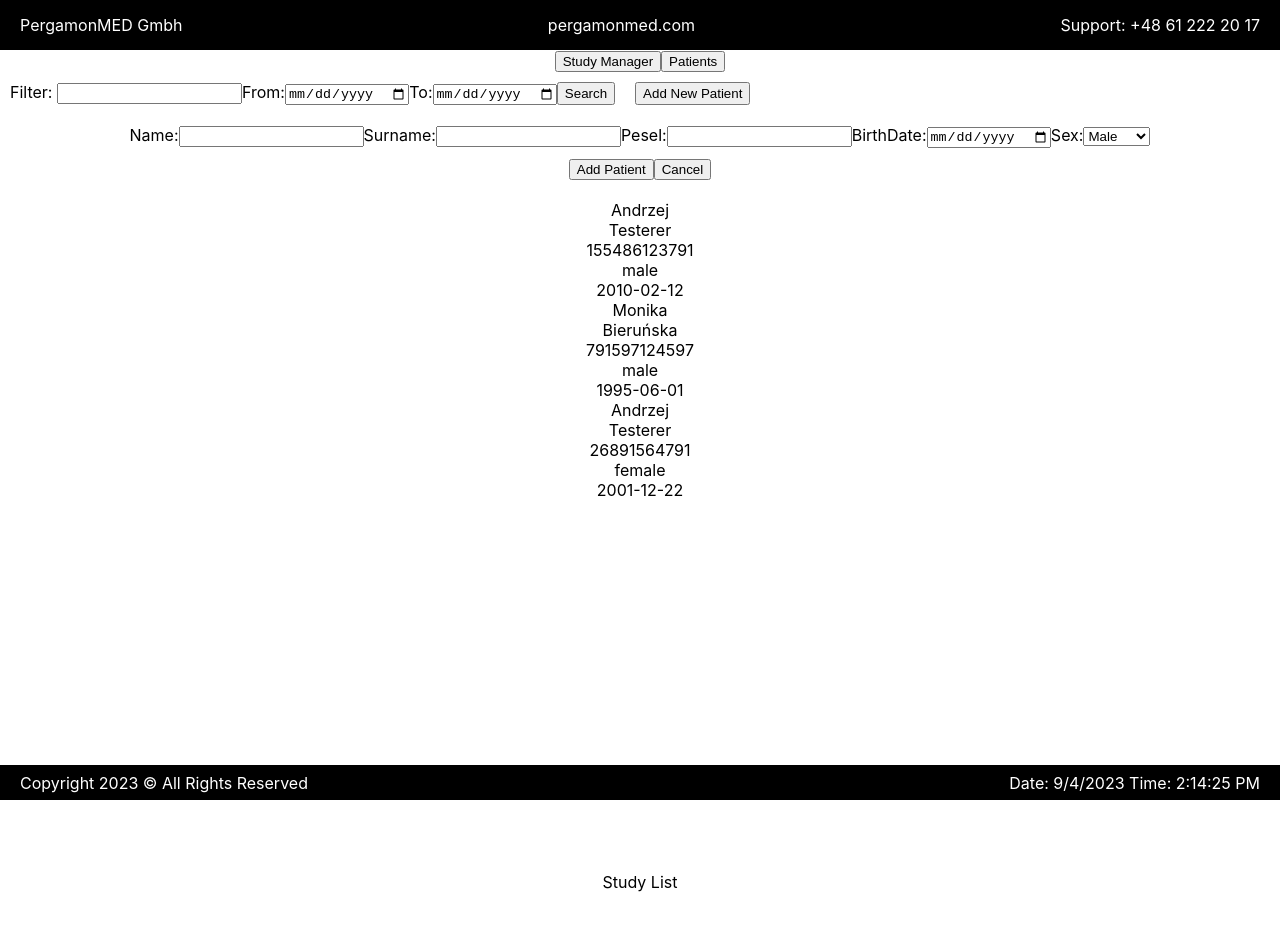
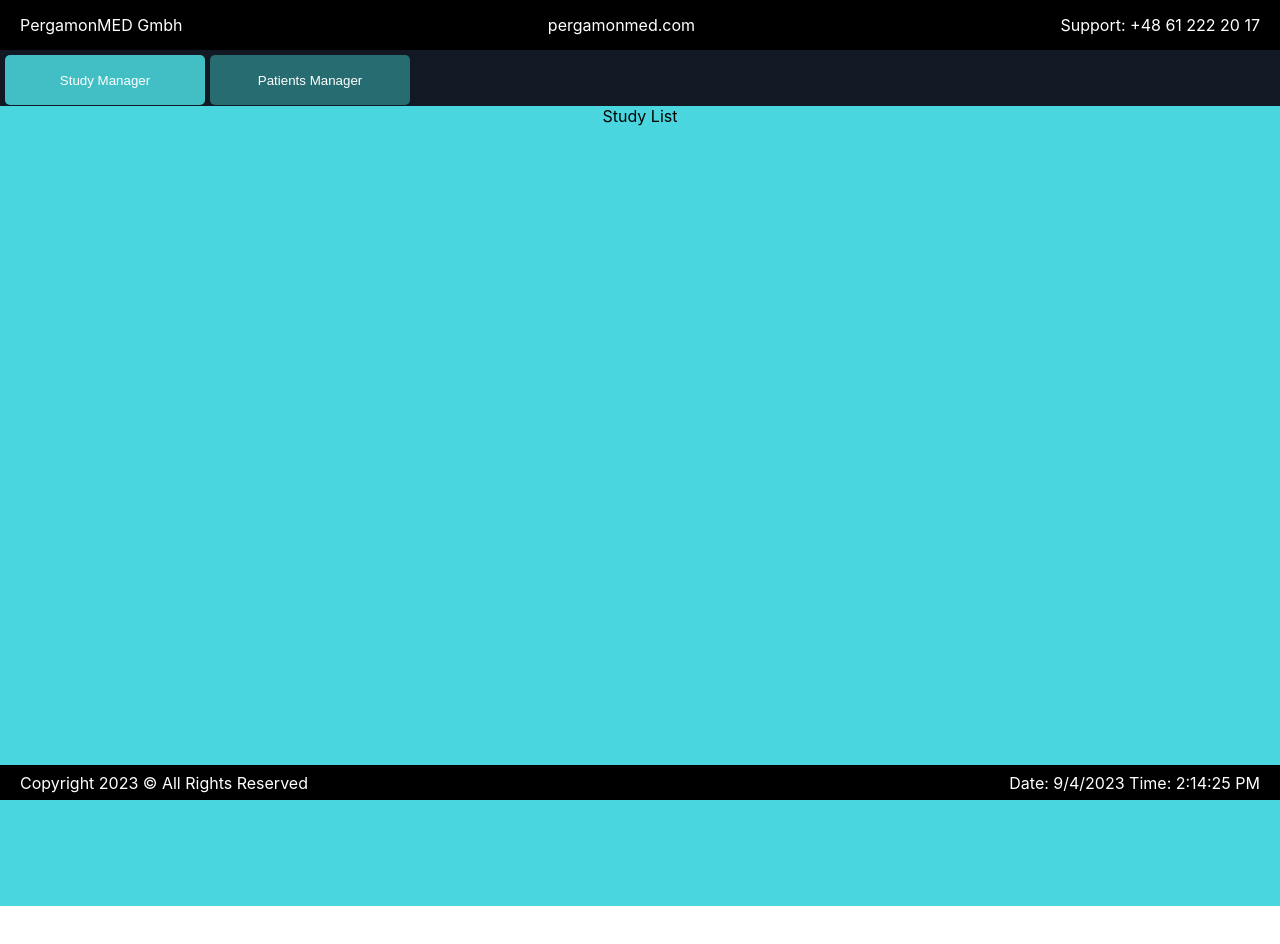
Before and after one commit to MykolaRybaruk/test, a React (Create React App) app: page / in a window 1280 px wide. Shown: the top 944 px of the page. After the commit the page ends 906 px from the top, so only its background shows below. Built offline with nearby package versions, Linux system fonts and the light colour scheme.

Commit message:
fixed patient adding function

```diff
--- a/src/AddPatient/AddPatient.js
+++ b/src/AddPatient/AddPatient.js
@@ -1,7 +1,7 @@
 import React, {useState} from "react";
 import "./AddPatient.css";
 
-export default function AddPatient({status, hide}) {
+export default function AddPatient({status, hide, patientAdding}) {
     const [name, setName] = useState('');
     const [surName, setSurName] = useState('');
     const [pesel, setPesel] = useState('');
@@ -39,7 +39,7 @@ export default function AddPatient({status, hide}) {
             sex: sex,
             checked: false,
         }
-        console.log(patient);
+        patientAdding(patient);
         setName('');
         setSurName('');
         setPesel('');
--- a/src/App.css
+++ b/src/App.css
@@ -1,6 +1,7 @@
 .App {
   text-align: center;
 padding-top: 50px;
+background-color: #121925;
 }
 
 ol {
--- a/src/PatientList/PatientList.js
+++ b/src/PatientList/PatientList.js
@@ -21,7 +21,7 @@ const patients = [
       checked: false,
     },
     {
-      name: 'Andrzej',
+      name: 'Filip',
       surname: 'Testerer',
       id: '26891564791',
       birthdate: '2001-12-22',
@@ -32,21 +32,27 @@ const patients = [
 
 
 export default function PatientList({status}) {
-    const [addPatient, setAddPatient] = useState(true);
+    const [addPatientButton, setAddPatientButton] = useState(false);
+    const [patientList, setPatientList] = useState(patients);
 
     const addPatientHandler = () => {
-      setAddPatient(true);
+      setAddPatientButton(true);
     }
 
     const closeAddingFormHandler = () => {
-      setAddPatient(false);
+      setAddPatientButton(false);
     }
+
+    const patientAdding = (patient) => {
+      setPatientList([patient, ...patients]);
+    }
+
 
     return <ol className={status}>
               <div className="patients">
                 <PatientFilter active={addPatientHandler}/>
-                {addPatient && <AddPatient status={'active'} hide={closeAddingFormHandler}/>}
-                {patients.map(el => <li>
+                {addPatientButton && <AddPatient patientAdding={patientAdding} status={'active'} hide={closeAddingFormHandler}/>}
+                {patientList.map(el => <li key={el.name}>
                     <div>{el.name}</div>
                     <div>{el.surname}</div>
                     <div>{el.id}</div>
--- a/src/Tabs/Tabs.js
+++ b/src/Tabs/Tabs.js
@@ -16,9 +16,13 @@ export default function Tabs(props) {
     }
 
     return <div>
-        <button onClick={() => updateToggle(1)}>Study Manager</button>
-        <button onClick={() => updateToggle(2)}>Patients</button>
-        <PatientList status={stat === 2 ? 'active' : ''}/>
-        <StudyList status={stat === 1 ? 'active' : ''}/>
+        <div className="buttons">
+            <button className={stat === 1 ? "studyManagerTabActive": "studyManagerTab"} onClick={() => updateToggle(1)}>Study Manager</button>
+            <button className={stat === 2 ? "patientsTabActive": "patientsTab"} onClick={() => updateToggle(2)}>Patients Manager</button>
+        </div>
+        <div className="list">
+            <PatientList status={stat === 1 ? 'inactive' : ''}/>
+            <StudyList status={stat === 2 ? 'inactive' : ''}/>
+        </div>
     </div>
 }
```
